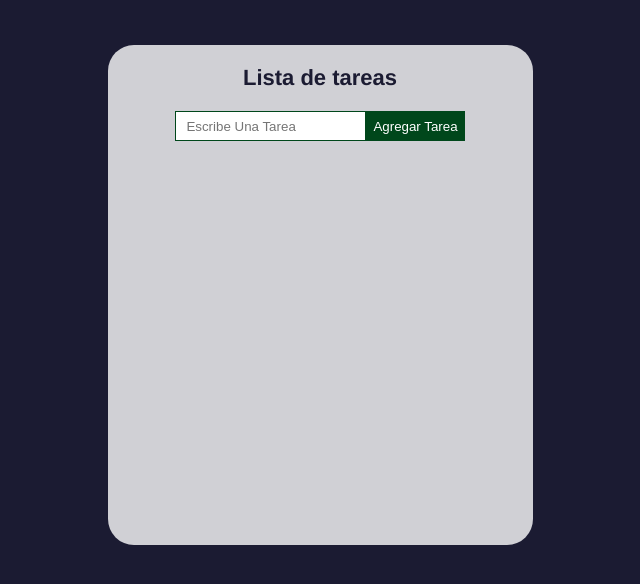
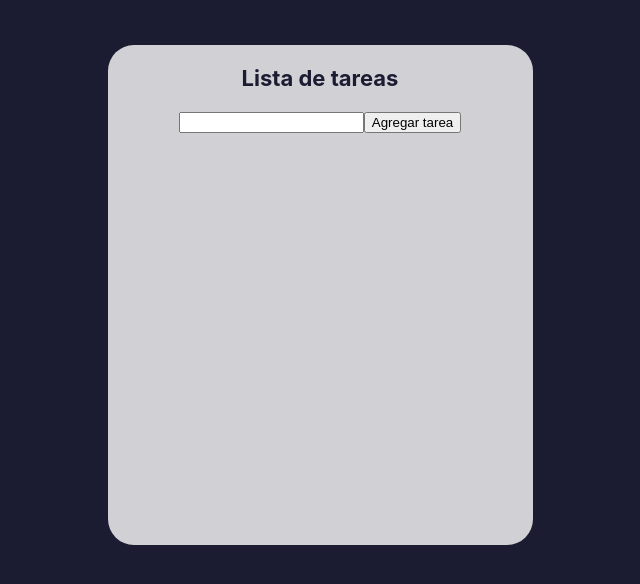
Before and after one commit to JohnRodriguezM/TodoList-Reactjs, a React (Create React App) app: page / in a window 1280 px wide. Shown: the top 584 px of the page, without its empty margins (320-960 px from the left). Built offline with nearby package versions, Linux system fonts and the light colour scheme.

Commit message:
construccion individual perfecta

```diff
--- a/src/App.css
+++ b/src/App.css
@@ -20,7 +20,7 @@ h1{
   font-size: 22px;
   font-weight: bold;
   margin: 20px 0;
-  font-family: Helvetica, arial, sans-serif; /*esta renderizando arial por el momento*/
+  font-family: Times, "Times New Roman",; /*esta renderizando arial por el momento*/
 }
 .tareas-lista-principal{
   width: 85%;
--- a/src/App.js
+++ b/src/App.js
@@ -1,16 +1,66 @@
 // importacion de componentes para trabajar
 
+import { useState } from 'react';
 
-import MajorTareas from './components/MajorTareas'
+// se importan los componentes de react
+import Tarea from './components/Tarea'
+import Tareaformulario from './components/Tareaformulario';
 
+// se importan los archivos css para los estílos
 import './App.css';
+import './stylesheets/Listatareas.css'
+import './stylesheets/Tarea.css'
+
+// se importan helpers para estilos de css
+/* import {ol} from './stylesheets/helpersEstilos' */
 
 function App() {
+  // luego puedo pasar los estado a los componentes para usarlos directamente allí
+  const [input,setInput] = useState('')
+  const [array,setArray] = useState([])
+  // funciones para el componente del formulario
+
+  const cambio = e => {
+    let valorInput = e.target.value;
+    setInput(valorInput)
+  }
+
+  const envio = e => {
+    e.preventDefault()
+    const nuevoElemento = {
+      texto: input,
+      id: '123',
+      completed: false,
+    }
+    setArray([...array,nuevoElemento])
+    e.target.reset()
+    e.target.focus()
+    return nuevoElemento
+  }
+
+
   return (
     <main className="App">
       <div className='tareas-lista-principal'>
         <h1>Lista de tareas</h1>
-        <MajorTareas/>
+        <Tareaformulario
+          cambio = {cambio}
+          envio = {envio}
+          estado = {input}
+          setEstado = {setInput}
+        />
+        {
+          array.map((el,i) => {
+            return(
+              <Tarea
+                  texto = {el.texto}
+                  id = {el.id}
+                  completed = {el.completed}
+              />
+            )
+          })
+        }
+
       </div>
     </main>
   );
--- a/src/components/MajorTareas.js
+++ /dev/null
@@ -1,73 +0,0 @@
-import React, { useState } from 'react'
-
-
-
-import Tarea from './Tarea'
-import Tareaformulario from './Tareaformulario'
-
-//importacion componentes de css
-import { v4 as uuidv4 } from  'uuid'
-
-import '../stylesheets/Listatareas.css'
-
-export default function MajorTareas() {
-  const [tareas, setTareas] = useState([])
-
-const agregarTareas = tarea => {
-  setTareas(tarea)
-}
-
-const eliminarTarea = id => {
-  const tareasActualizadas = tareas.filter(el => el.id !== id)
-  setTareas(tareasActualizadas)
-  console.log(tareasActualizadas)
-}
-
-const completada = (id) => {
-  const tareasActualizadas = tareas.map(tarea => {
-    if(tarea.id === id) {
-      tarea.completada = !tarea.completada
-    }
-    return tarea;
-  })
-  setTareas(tareasActualizadas)
-}
-
-
-
-
-  return (
-    <>
-      <Tareaformulario
-      agregar = {agregarTareas}
-      actuales = {tareas}
-      filtrarTarea = {''} />
-      <div className='tareas-lista'>
-      {/* el lo voy a pasar como un objeto al array */}
-        {
-          tareas.map(function (el, i) {
-            return (
-              <Tarea
-              texto={el.texto}
-              completada = {el.completada}
-              key = {el.id}
-              id = {el.id}
-              completarTarea = {completada}
-              eliminarTarea = {eliminarTarea}
-              />
-
-            )
-          })
-        }
-
-
-      </div>
-      {/* <Tarea texto = 'repasar t'
-				completada = {true}
-			/>
-			<Tarea texto = 'repasar t'
-				completada = {false}
-			/> */}
-    </>
-  )
-}
--- a/src/components/Tarea.js
+++ b/src/components/Tarea.js
@@ -1,29 +1,21 @@
-import React from 'react'
-import '../stylesheets/Tarea.css'
-import { FaTrashAlt } from 'react-icons/fa';
+// no es necesario importar react
 
-// el texto es el valor del elemento
-// el prop completada indica si ya fue completada
-// el prop completarTarea es una funcion que me permite marcar la tarea como completada
-// el prop eliminarTarea es una funcion que me permite elimar la tarea
-export default function Tarea({ id, texto, completada, completarTarea, eliminarTarea }) {
+// se importa dependencia para iconos
+import { AiFillDelete } from "react-icons/ai";
 
+
+function Tarea({estado,setEstado,texto,id,completed}) {
   return (
+      <>
+      <div className= {completed? 'tarea-contenedor completada' : 'tarea-contenedor'}>
+    <li className = 'tarea-texto'>{texto}</li>
 
-    <div
+        <AiFillDelete className = 'delete-tareas'/>
 
-    // le paso el id para saber que tarea es que voy a marcar como completada
-    onDoubleClick={() => completarTarea(id)}
-    className={completada ? ' tarea-contenedor completada' : 'tarea-contenedor' }>
-      <ol className='tarea-texto'>
-      {texto}
-      </ol>
-      <div>
-        <FaTrashAlt onClick = {()=> eliminarTarea(id)}
-         // le paso el id para saber que tarea es que voy a eliminar
+      </div>
 
-        className='delete-tareas' />
-      </div>
-    </div>
+      </>
   )
 }
+
+export default Tarea
--- a/src/components/Tareaformulario.js
+++ b/src/components/Tareaformulario.js
@@ -1,61 +1,15 @@
-import React, { useState } from 'react'
-import '../stylesheets/Tareaform.css'
-// paquete para generar un id único
-import { v4 as uuidv4 } from 'uuid'
+// no se necesita importar react
 
+function Tareaformulario({ estado, setEstado,cambio,envio }) {
+    return (
+        <form
+        onSubmit={envio}>
+            <input type="text"
+                onChange={cambio}
+            />
+            <input type='submit' value='Agregar tarea' />
+        </form>
+    )
+}
 
-export default function Tareaformulario(props) {
-	const [input, setInput] = useState('')
-
-	const handlerCambio = e => {
-		setInput(e.target.value)
-	}
-
-	/* const completada = (id) => {
-		const tareasActualizadas = tareas.map(tarea => {
-		  if(tarea.id === id) {
-			tarea.completada = !tarea.completada
-		  }
-		  return tarea;
-		})
-		setTareas(tareasActualizadas)
-	  }
- */
-
-	const handlerEnvio = e => {
-		e.preventDefault();
-		const tareaNueva = {
-			// se genera un identificador único
-			id: uuidv4(),
-			texto: input,
-			completada: false
-		}
-		// esta prop.agregar es el setestado de MajorTareas (el array)
-		// props.actuales es el array del estado
-		if (tareaNueva.texto.length === 0) {
-			alert('agg texto')
-		} else {
-			props.agregar([tareaNueva, ...props.actuales])
-		}
-		e.target.reset()
-		e.target.focus()
-		return tareaNueva;
-	}
-
-	return (
-		<form className="tarea-formulario"
-			onSubmit={handlerEnvio}
-		>
-			<input
-				className="tarea-input"
-				type="text"
-				placeholder="Escribe Una Tarea"
-				name="texto"
-				onChange={handlerCambio}
-			/>
-			<button className="tarea-boton">
-				Agregar Tarea
-			</button>
-		</form>
-	)
-}
+export default Tareaformulario
--- a/src/stylesheets/Tarea.css
+++ b/src/stylesheets/Tarea.css
@@ -15,20 +15,21 @@
 
 /*Colores*/
 
-/* .tarea-contenedor .completada:nth-child(3n + 1){
-  background-color: #1b1b32;
+ .tarea-contenedor:nth-child(3n + 1){
+  background: #1b1b32;
 }
 
-.tarea-contenedor .completada:nth-child(3n + 2){
-  background-color: #2a2a40;
+.tarea-contenedor:nth-child(3n + 2){
+  background: #2a2a40;
 }
-.tarea-contenedor .completada:nth-child(3n + 3){
-  background-color: #3b3b4f;
+.tarea-contenedor:nth-child(3n + 3){
+  background: #3b3b4f;
 }
- */
+
 
 
 .tarea-texto {
+  list-style: none;
   user-select: none;
   word-break: break-all;
   width: 100%;
@@ -49,7 +50,7 @@
 
 /*cuando la tarea es completada la clase completada se agrega*/
 .completada{
-    background-color:#5a01a7;
+    color:red;
     transform: scale(.9);
     text-decoration: line-through;
     transition: all .6s ease-in-out;
--- /dev/null
+++ b/src/stylesheets/helpersEstilos.js
@@ -0,0 +1,6 @@
+const ol = {
+    TextDecoretion: 'none',
+    listStyle : 'none'
+}
+
+export {ol};
```
